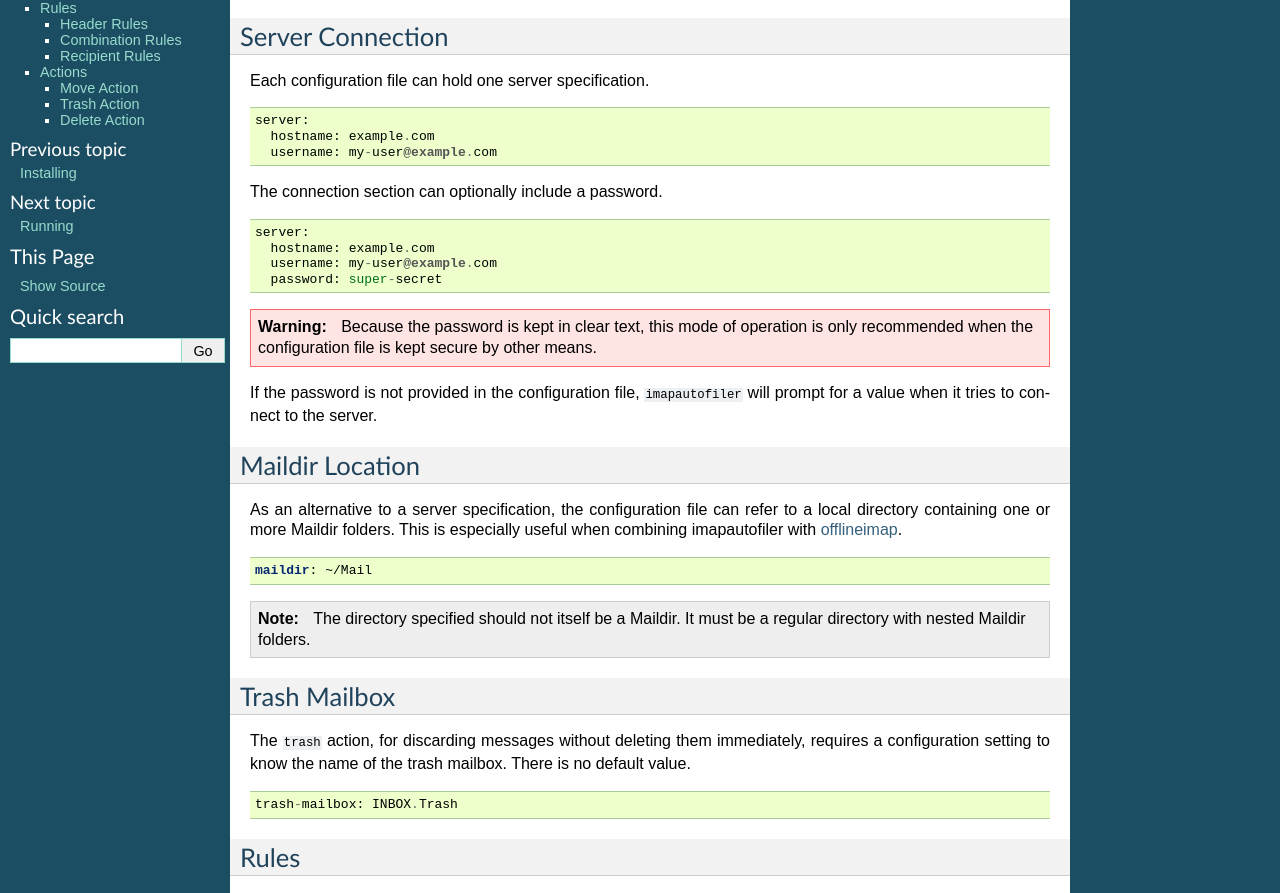
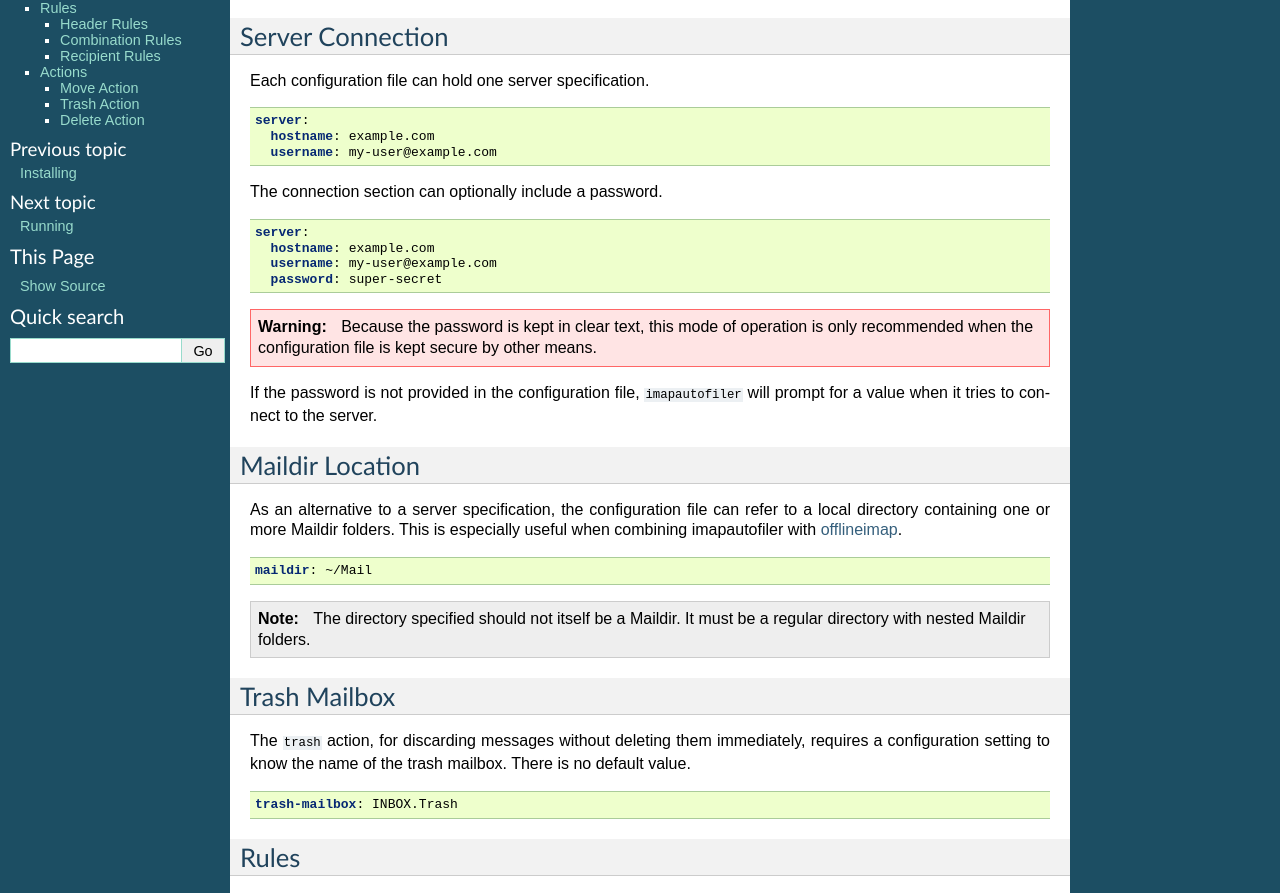
Before and after one commit to imapautofiler/imapautofiler, a Sphinx documentation site: the page built from doc/source/configuring.rst, in a window 1280 px wide and 1400 px high. Shown: the part 138-1031 px from the top of the window. Built offline with Sphinx 7.4.7, drawn with Linux system fonts in a browser that asks for light colours.

Commit message:
be explicit about the code block type in config docs

```diff
--- a/doc/source/configuring.rst
+++ b/doc/source/configuring.rst
@@ -11,7 +11,7 @@ Server Connection
 
 Each configuration file can hold one server specification.
 
-::
+.. code-block:: yaml
 
   server:
     hostname: example.com
@@ -19,7 +19,7 @@ Each configuration file can hold one server specification.
 
 The connection section can optionally include a password.
 
-::
+.. code-block:: yaml
 
   server:
     hostname: example.com
@@ -64,7 +64,7 @@ The ``trash`` action, for discarding messages without deleting them
 immediately, requires a configuration setting to know the name of the
 trash mailbox. There is no default value.
 
-::
+.. code-block:: yaml
 
   trash-mailbox: INBOX.Trash
 
```
